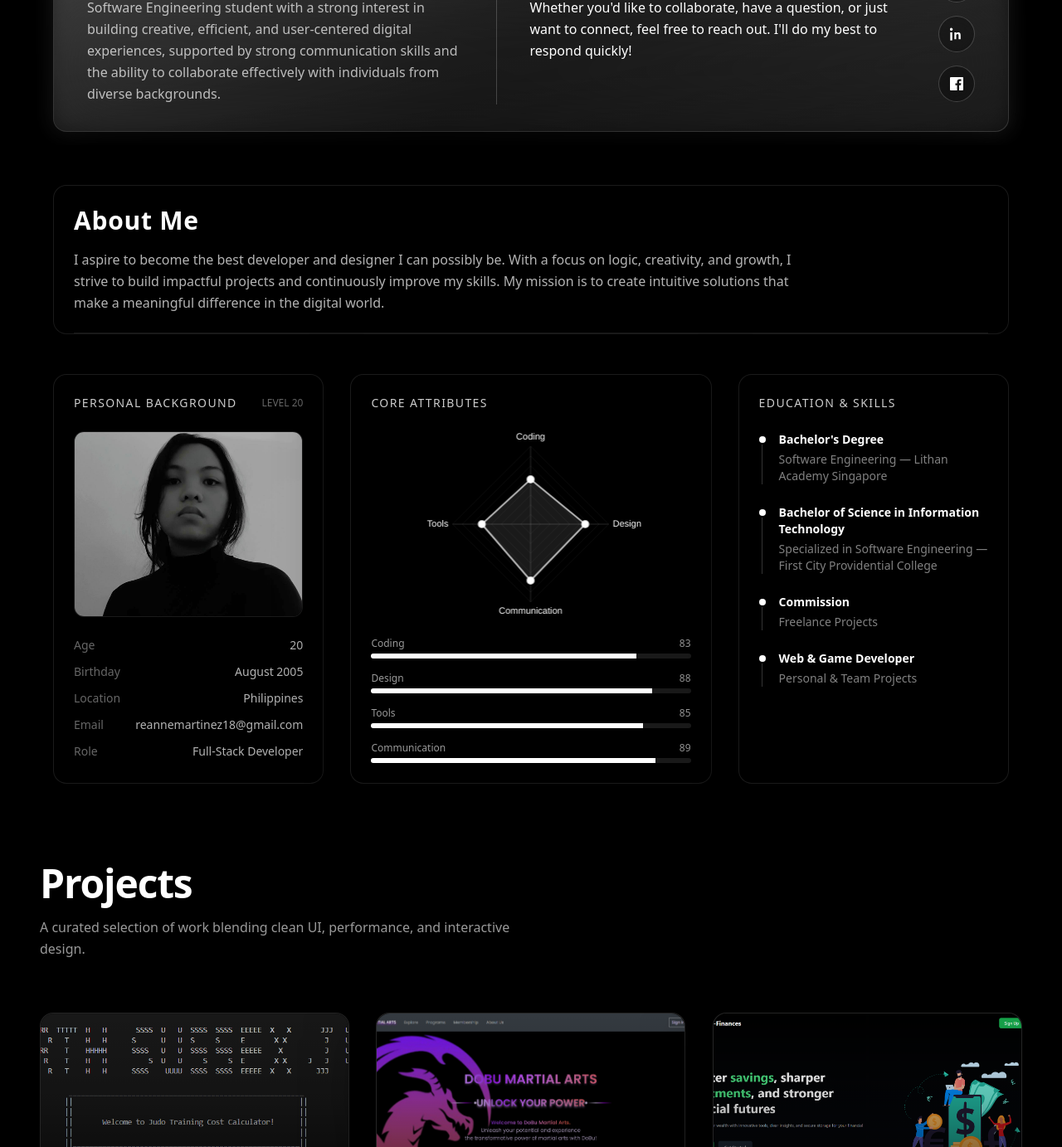
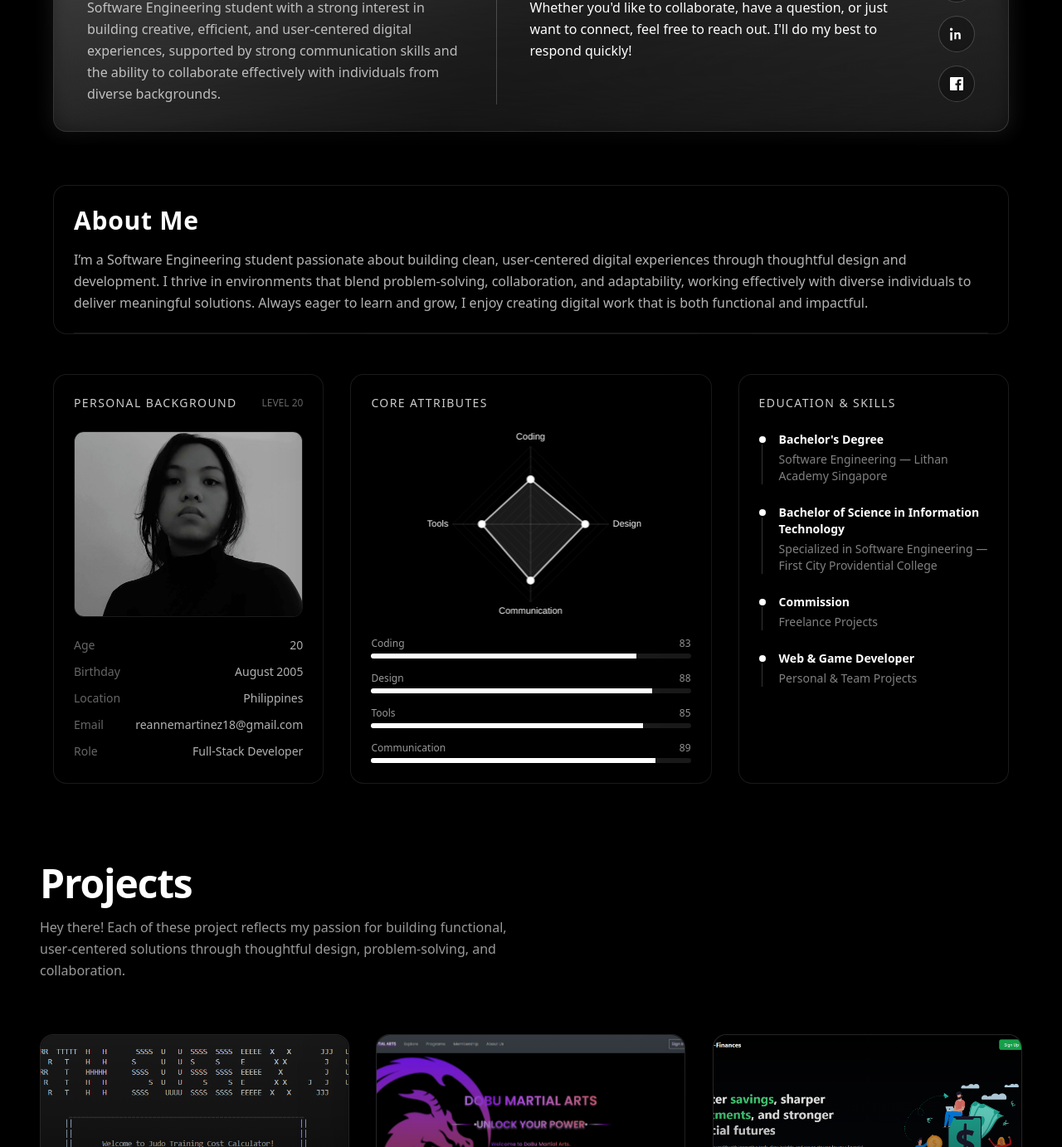
Before and after one commit to ZenorianDev/Portfolio, a Next.js app in the folder portfolio/: page / in a window 1280 px wide. Shown: the part 625-2008 px from the top of the page at 83% size. Built offline with nearby package versions, Linux system fonts and the light colour scheme.

Commit message:
Update content

```diff
--- a/portfolio/components/about.tsx
+++ b/portfolio/components/about.tsx
@@ -16,12 +16,10 @@ export default function About() {
           <h2 className="text-xl md:text-3xl font-semibold tracking-wide">
             About Me
           </h2>
-          <p className="mt-4 max-w-4xl text-white/70 leading-relaxed text-sm md:text-base">
-            I aspire to become the best developer and designer I can possibly be.
-            With a focus on logic, creativity, and growth, I strive to build
-            impactful projects and continuously improve my skills. My mission is
-            to create intuitive solutions that make a meaningful difference in the
-            digital world.
+          <p className="mt-4 max-w-6xl text-white/70 leading-relaxed text-sm md:text-base">
+            I’m a Software Engineering student passionate about building clean, user-centered digital experiences through thoughtful design and development.
+            I thrive in environments that blend problem-solving, collaboration, and adaptability, working effectively with diverse individuals to deliver meaningful solutions.
+            Always eager to learn and grow, I enjoy creating digital work that is both functional and impactful.
           </p>
           <span className="absolute bottom-0 left-6 right-6 h-px bg-white/10" />
         </div>
--- a/portfolio/components/projects.tsx
+++ b/portfolio/components/projects.tsx
@@ -62,8 +62,8 @@ export default function Projects() {
             Projects
           </h2>
           <p className="text-white/60 leading-relaxed text-sm md:text-base">
-            A curated selection of work blending clean UI, performance, and
-            interactive design.
+            Hey there! Each of these project reflects my passion for building functional, user-centered solutions through thoughtful design,
+            problem-solving, and collaboration.
           </p>
         </div>
 
```
